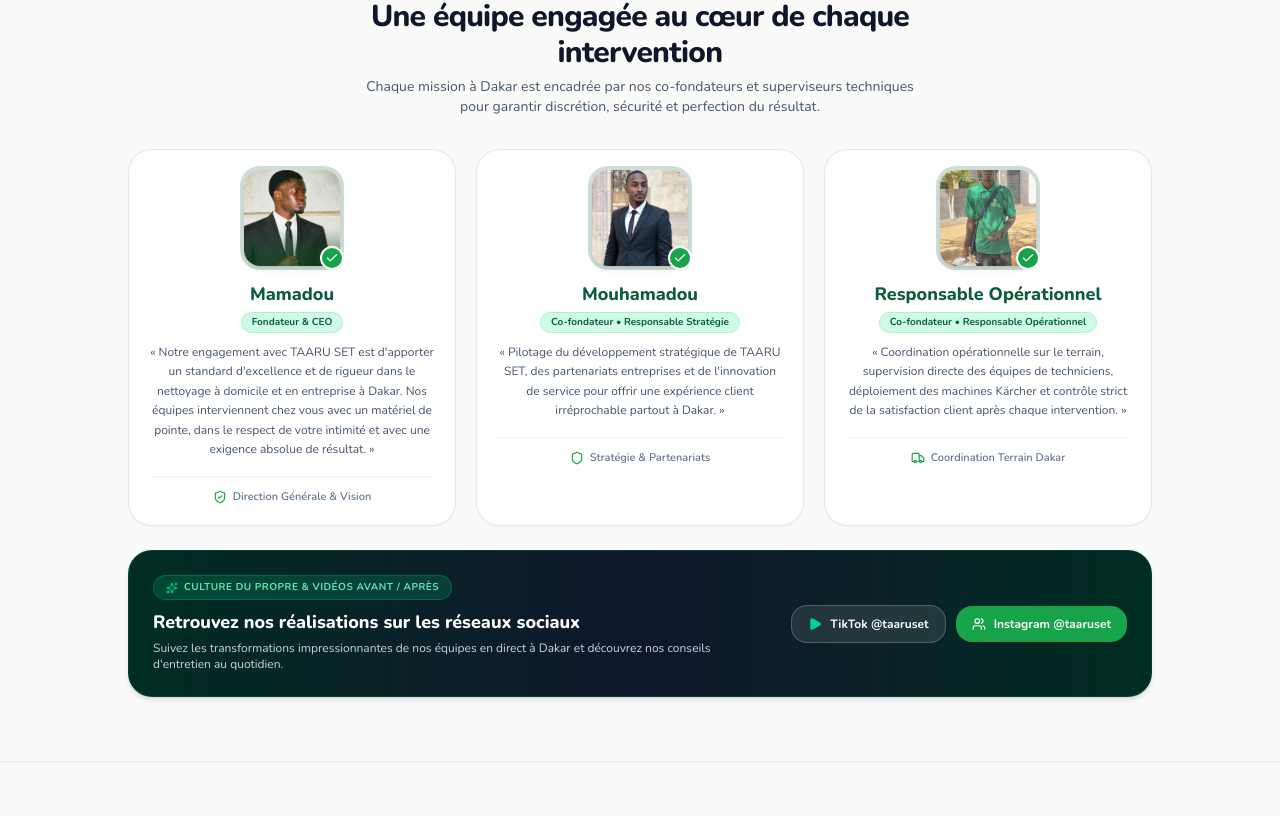
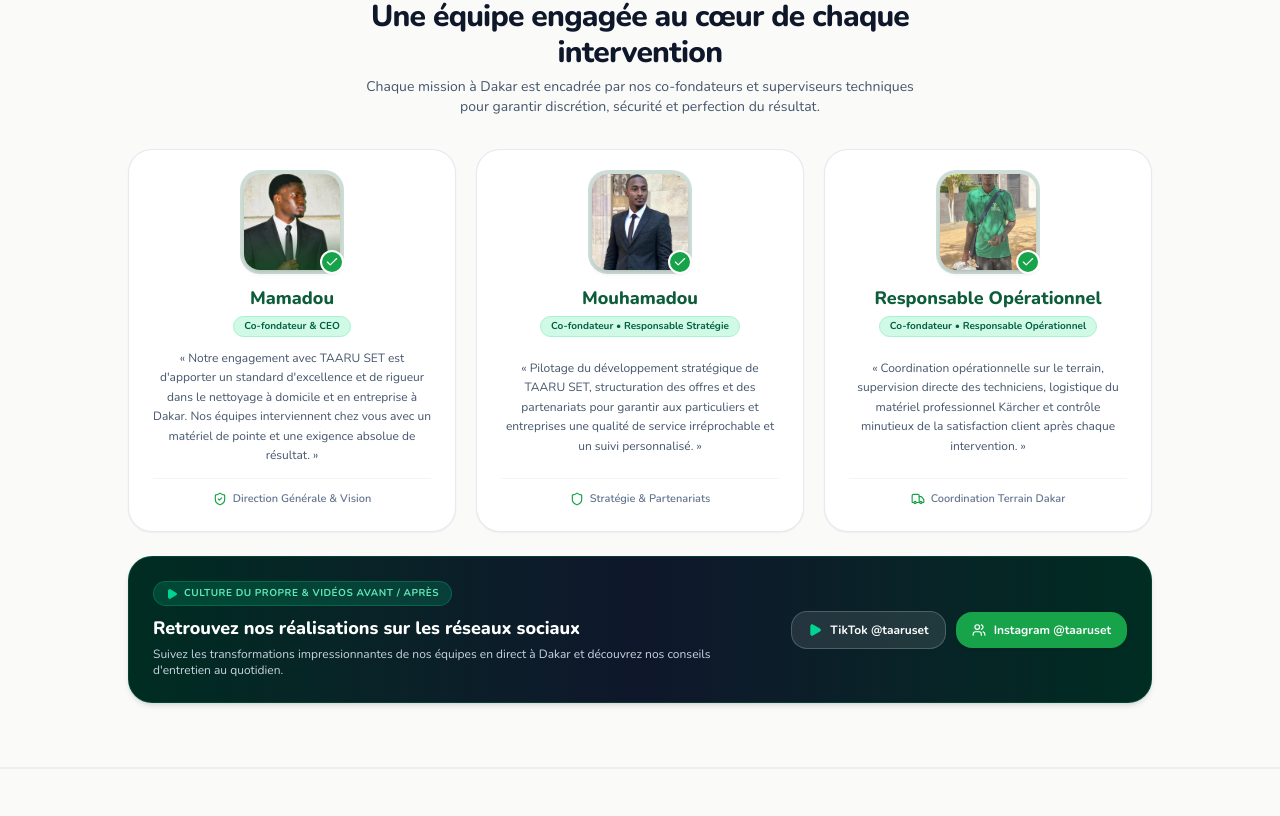
Before and after one commit to cyberlabs085/taaru-set, a React (Vite) app: page / in a window 1280 px wide. Shown: the part 2104-2920 px from the top of the page. Built offline with nearby package versions, Linux system fonts and the light colour scheme.

Commit message:
fix: set Mamadou co-founder badge, standard hyphen in title, perfect team card alignment, and replace AI sparkle icon with clean play icon

```diff
--- a/index.html
+++ b/index.html
@@ -4,7 +4,7 @@
     <meta charset="UTF-8" />
     <link rel="icon" type="image/svg+xml" href="./favicon.svg" />
     <meta name="viewport" content="width=device-width, initial-scale=1.0" />
-    <title>TAARU SET — Nettoyage Professionnel & Fin de Chantier à Dakar</title>
+    <title>TAARU SET - Nettoyage Professionnel & Fin de Chantier à Dakar</title>
     <meta name="description" content="TAARU SET : Lavage auto mobile, canapés Kärcher & fin de chantier post-construction partout à Dakar. Réservez en 1 minute sur WhatsApp au +221 77 154 86 10. Wave & Orange Money." />
     <link rel="canonical" href="https://taaru-set.vercel.app/" />
 
@@ -12,14 +12,14 @@
     <meta property="og:site_name" content="TAARU SET" />
     <meta property="og:type" content="website" />
     <meta property="og:url" content="https://taaru-set.vercel.app/" />
-    <meta property="og:title" content="TAARU SET — Nettoyage Professionnel & Fin de Chantier à Dakar" />
+    <meta property="og:title" content="TAARU SET - Nettoyage Professionnel & Fin de Chantier à Dakar" />
     <meta property="og:description" content="Lavage auto mobile, canapés & matelas Kärcher, nettoyage fin de chantier post-construction avant emménagement. On vient chez vous partout à Dakar. WhatsApp : +221 77 154 86 10." />
     <meta property="og:image" content="https://taaru-set.vercel.app/og-image.jpg" />
     <meta property="og:image:secure_url" content="https://taaru-set.vercel.app/og-image.jpg" />
     <meta property="og:image:type" content="image/jpeg" />
     <meta property="og:image:width" content="1200" />
     <meta property="og:image:height" content="630" />
-    <meta property="og:image:alt" content="TAARU SET — Nettoyage Professionnel & Fin de Chantier à Dakar" />
+    <meta property="og:image:alt" content="TAARU SET - Nettoyage Professionnel & Fin de Chantier à Dakar" />
     <meta property="og:locale" content="fr_FR" />
     <meta itemprop="image" content="https://taaru-set.vercel.app/og-image.jpg" />
     <link rel="image_src" href="https://taaru-set.vercel.app/og-image.jpg" />
@@ -27,7 +27,7 @@
     <!-- Twitter Card -->
     <meta name="twitter:card" content="summary_large_image" />
     <meta name="twitter:url" content="https://taaru-set.vercel.app/" />
-    <meta name="twitter:title" content="TAARU SET — Nettoyage Professionnel & Fin de Chantier à Dakar" />
+    <meta name="twitter:title" content="TAARU SET - Nettoyage Professionnel & Fin de Chantier à Dakar" />
     <meta name="twitter:description" content="Lavage auto mobile, canapés Kärcher, fin de chantier. Réservez sur WhatsApp au +221 77 154 86 10." />
     <meta name="twitter:image" content="https://taaru-set.vercel.app/og-image.jpg" />
 
--- a/src/App.jsx
+++ b/src/App.jsx
@@ -25,7 +25,7 @@ function playHapticClickSound() {
 
 import React, { useState, useEffect, useRef } from 'react';
 import {
-  Sparkles, CheckCircle2, Phone, MessageSquare, Clock, ShieldCheck,
+  CheckCircle2, Phone, MessageSquare, Clock, ShieldCheck,
   MapPin, ArrowRight, ChevronDown, ChevronLeft, ChevronRight, Check, Star, Wrench, Droplets,
   Car, Home, Sofa, RefreshCw, Calculator, Send, Zap, Award, ThumbsUp, X, Calendar, User, Navigation,
   Building2, Truck, FileText, Menu, ExternalLink, HelpCircle, Play, Users, Crosshair,
@@ -408,7 +408,7 @@ function BeforeAfterSection({ handleOpenDrawer }) {
         <div className="mt-4 p-3.5 sm:p-4 rounded-2xl bg-white border border-slate-200/90 shadow-xs flex items-center justify-between gap-3 text-left">
           <div className="flex items-center gap-3">
             <div className="w-9 h-9 rounded-xl bg-emerald-100 text-[#0D5C3A] flex items-center justify-center shrink-0">
-              {sliderTheme === 'video' ? <Sparkles className="w-5 h-5 text-amber-500" /> : sliderTheme === 'auto' ? <Car className="w-5 h-5" /> : sliderTheme === 'sofa' ? <Sofa className="w-5 h-5" /> : <Home className="w-5 h-5" />}
+              {sliderTheme === 'video' ? <Play className="w-4 h-4 text-[#0D5C3A] fill-[#0D5C3A]" /> : sliderTheme === 'auto' ? <Car className="w-5 h-5" /> : sliderTheme === 'sofa' ? <Sofa className="w-5 h-5" /> : <Home className="w-5 h-5" />}
             </div>
             <div>
               <div className="text-xs sm:text-sm font-extrabold text-slate-900">
@@ -1547,15 +1547,16 @@ Merci de me confirmer la réservation et le déplacement de l'équipe TAARU SET.
               </p>
             </div>
 
-            {/* Grille des 3 membres fondateurs de l'équipe */}
-            <div className="grid grid-cols-1 md:grid-cols-3 gap-5">
-
-              {/* Membre 1 : Mamadou (Fondateur & CEO) */}
-              <div className="bg-white rounded-3xl p-5 border border-slate-200/90 shadow-xs flex flex-col items-center text-center hover:border-emerald-300 hover:shadow-md transition-all group">
+            {/* Grille des 3 membres fondateurs de l'équipe (Alignement parfait à la même hauteur) */}
+            <div className="grid grid-cols-1 md:grid-cols-3 gap-5 items-stretch">
+
+              {/* Membre 1 : Mamadou (Co-fondateur & CEO) */}
+              <div className="bg-white rounded-3xl p-5 sm:p-6 border border-slate-200/90 shadow-xs flex flex-col justify-between h-full hover:border-emerald-300 hover:shadow-md transition-all group">
+                <div className="flex-1 flex flex-col items-center text-center">
                   <div className="relative mb-3.5">
                     <img
                       src={mamadouFounderImg}
-                    alt="Mamadou — Fondateur & CEO TAARU SET"
+                      alt="Mamadou - Co-fondateur & CEO TAARU SET"
                       className="w-24 h-24 rounded-2xl object-cover ring-4 ring-[#0D5C3A]/20 shadow-md group-hover:scale-105 transition-transform"
                       loading="lazy"
                       decoding="async"
@@ -1566,23 +1567,27 @@ Merci de me confirmer la réservation et le déplacement de l'équipe TAARU SET.
                   </div>
                   <h4 className="font-extrabold text-[#0D5C3A] text-base sm:text-lg">Mamadou</h4>
                   <div className="inline-block mt-1 px-2.5 py-0.5 rounded-full text-[10px] font-bold bg-emerald-100 text-emerald-800 border border-emerald-200">
-                  Fondateur & CEO
-                </div>
-                <p className="text-xs text-slate-600 mt-2.5 leading-relaxed font-normal">
-                  « Notre engagement avec TAARU SET est d'apporter un standard d'excellence et de rigueur dans le nettoyage à domicile et en entreprise à Dakar. Nos équipes interviennent chez vous avec un matériel de pointe, dans le respect de votre intimité et avec une exigence absolue de résultat. »
+                    Co-fondateur & CEO
+                  </div>
+                  <div className="my-auto py-3">
+                    <p className="text-xs text-slate-600 leading-relaxed font-normal">
+                      « Notre engagement avec TAARU SET est d'apporter un standard d'excellence et de rigueur dans le nettoyage à domicile et en entreprise à Dakar. Nos équipes interviennent chez vous avec un matériel de pointe et une exigence absolue de résultat. »
                     </p>
-                <div className="mt-4 pt-3 border-t border-slate-100 w-full flex items-center justify-center gap-1.5 text-[11px] font-semibold text-slate-500">
+                  </div>
+                </div>
+                <div className="mt-auto pt-3 border-t border-slate-100 w-full flex items-center justify-center gap-1.5 text-[11px] font-semibold text-slate-500 shrink-0">
                   <ShieldCheck className="w-3.5 h-3.5 text-[#16A34A]" />
                   <span>Direction Générale & Vision</span>
                 </div>
               </div>
 
               {/* Membre 2 : Mouhamadou (Co-fondateur & Stratégie) */}
-              <div className="bg-white rounded-3xl p-5 border border-slate-200/90 shadow-xs flex flex-col items-center text-center hover:border-emerald-300 hover:shadow-md transition-all group">
+              <div className="bg-white rounded-3xl p-5 sm:p-6 border border-slate-200/90 shadow-xs flex flex-col justify-between h-full hover:border-emerald-300 hover:shadow-md transition-all group">
+                <div className="flex-1 flex flex-col items-center text-center">
                   <div className="relative mb-3.5">
                     <img
                       src={mouhamadouStrategieImg}
-                    alt="Mouhamadou — Co-fondateur & Responsable Stratégie TAARU SET"
+                      alt="Mouhamadou - Co-fondateur & Responsable Stratégie TAARU SET"
                       className="w-24 h-24 rounded-2xl object-cover ring-4 ring-[#0D5C3A]/20 shadow-md group-hover:scale-105 transition-transform"
                       loading="lazy"
                       decoding="async"
@@ -1595,21 +1600,25 @@ Merci de me confirmer la réservation et le déplacement de l'équipe TAARU SET.
                   <div className="inline-block mt-1 px-2.5 py-0.5 rounded-full text-[10px] font-bold bg-emerald-100 text-emerald-800 border border-emerald-200">
                     Co-fondateur • Responsable Stratégie
                   </div>
-                <p className="text-xs text-slate-600 mt-2.5 leading-relaxed font-normal">
-                  « Pilotage du développement stratégique de TAARU SET, des partenariats entreprises et de l'innovation de service pour offrir une expérience client irréprochable partout à Dakar. »
+                  <div className="my-auto py-3">
+                    <p className="text-xs text-slate-600 leading-relaxed font-normal">
+                      « Pilotage du développement stratégique de TAARU SET, structuration des offres et des partenariats pour garantir aux particuliers et entreprises une qualité de service irréprochable et un suivi personnalisé. »
                     </p>
-                <div className="mt-4 pt-3 border-t border-slate-100 w-full flex items-center justify-center gap-1.5 text-[11px] font-semibold text-slate-500">
+                  </div>
+                </div>
+                <div className="mt-auto pt-3 border-t border-slate-100 w-full flex items-center justify-center gap-1.5 text-[11px] font-semibold text-slate-500 shrink-0">
                   <Shield className="w-3.5 h-3.5 text-[#16A34A]" />
                   <span>Stratégie & Partenariats</span>
                 </div>
               </div>
 
               {/* Membre 3 : Manager Opérationnel (Co-fondateur & Opérations) */}
-              <div className="bg-white rounded-3xl p-5 border border-slate-200/90 shadow-xs flex flex-col items-center text-center hover:border-emerald-300 hover:shadow-md transition-all group">
+              <div className="bg-white rounded-3xl p-5 sm:p-6 border border-slate-200/90 shadow-xs flex flex-col justify-between h-full hover:border-emerald-300 hover:shadow-md transition-all group">
+                <div className="flex-1 flex flex-col items-center text-center">
                   <div className="relative mb-3.5">
                     <img
                       src={managerOperationnelImg}
-                    alt="Responsable Opérationnel — Co-fondateur TAARU SET"
+                      alt="Responsable Opérationnel - Co-fondateur TAARU SET"
                       className="w-24 h-24 rounded-2xl object-cover ring-4 ring-[#0D5C3A]/20 shadow-md group-hover:scale-105 transition-transform"
                       loading="lazy"
                       decoding="async"
@@ -1622,10 +1631,13 @@ Merci de me confirmer la réservation et le déplacement de l'équipe TAARU SET.
                   <div className="inline-block mt-1 px-2.5 py-0.5 rounded-full text-[10px] font-bold bg-emerald-100 text-emerald-800 border border-emerald-200">
                     Co-fondateur • Responsable Opérationnel
                   </div>
-                <p className="text-xs text-slate-600 mt-2.5 leading-relaxed font-normal">
-                  « Coordination opérationnelle sur le terrain, supervision directe des équipes de techniciens, déploiement des machines Kärcher et contrôle strict de la satisfaction client après chaque intervention. »
+                  <div className="my-auto py-3">
+                    <p className="text-xs text-slate-600 leading-relaxed font-normal">
+                      « Coordination opérationnelle sur le terrain, supervision directe des techniciens, logistique du matériel professionnel Kärcher et contrôle minutieux de la satisfaction client après chaque intervention. »
                     </p>
-                <div className="mt-4 pt-3 border-t border-slate-100 w-full flex items-center justify-center gap-1.5 text-[11px] font-semibold text-slate-500">
+                  </div>
+                </div>
+                <div className="mt-auto pt-3 border-t border-slate-100 w-full flex items-center justify-center gap-1.5 text-[11px] font-semibold text-slate-500 shrink-0">
                   <Truck className="w-3.5 h-3.5 text-[#16A34A]" />
                   <span>Coordination Terrain Dakar</span>
                 </div>
@@ -1637,7 +1649,7 @@ Merci de me confirmer la réservation et le déplacement de l'équipe TAARU SET.
             <div className="mt-6 bg-gradient-to-r from-emerald-950 via-slate-900 to-emerald-950 text-white rounded-3xl p-5 sm:p-6 border border-emerald-800/50 shadow-md flex flex-col sm:flex-row items-center justify-between gap-4 text-center sm:text-left">
               <div>
                 <div className="inline-flex items-center gap-1.5 px-3 py-1 rounded-full bg-emerald-500/20 border border-emerald-500/30 text-emerald-300 text-[10px] font-bold uppercase tracking-wider mb-2">
-                  <Sparkles className="w-3 h-3 text-emerald-400" />
+                  <Play className="w-3 h-3 text-emerald-400 fill-emerald-400" />
                   <span>CULTURE DU PROPRE & VIDÉOS AVANT / APRÈS</span>
                 </div>
                 <h4 className="text-base sm:text-lg font-extrabold text-white">
```
Lines whose indentation alone changed are shown as unchanged.
